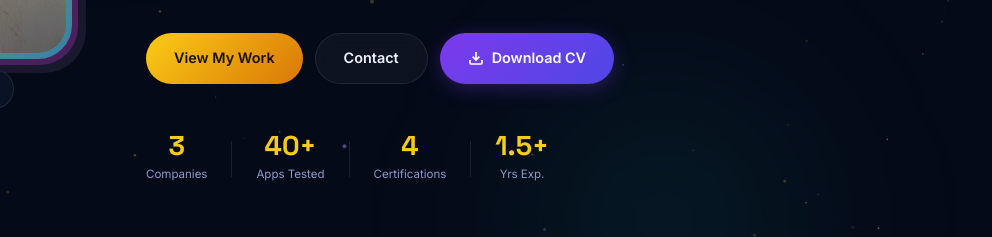
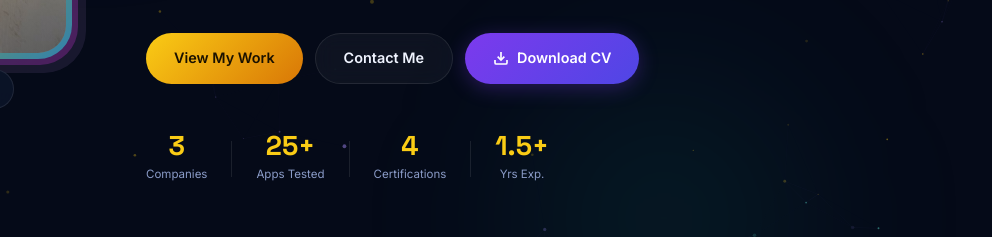
Before and after one commit to rohith8085/rohith8085.github.io, a plain HTML site: page index.html in a window 1280 px wide. Shown: the part 482-719 px from the top of the page, 288-1280 px from the left. Drawn offline with Linux system fonts and the light colour scheme.

Commit message:
Add files via upload

```diff
--- a/index.html
+++ b/index.html
@@ -85,7 +85,7 @@
         </p>
         <div class="hero-actions">
           <a href="#projects" class="btn btn-primary">View My Work</a>
-          <a href="#contact"  class="btn btn-ghost">Contact  </a>
+          <a href="#contact"  class="btn btn-ghost">Contact  Me </a>
           <a href="resume.pdf" download="Rohith_Krishna_Resume.pdf" class="btn btn-download">
             <svg width="16" height="16" viewBox="0 0 24 24" fill="none" stroke="currentColor" stroke-width="2.5"><path d="M21 15v4a2 2 0 0 1-2 2H5a2 2 0 0 1-2-2v-4"/><polyline points="7 10 12 15 17 10"/><line x1="12" y1="15" x2="12" y2="3"/></svg>
             Download CV
@@ -94,7 +94,7 @@
         <div class="hero-stats">
           <div class="stat"><span class="stat-num">3</span><span class="stat-label">Companies</span></div>
           <div class="stat-divider"></div>
-          <div class="stat"><span class="stat-num">40+</span><span class="stat-label">Apps Tested</span></div>
+          <div class="stat"><span class="stat-num">25+</span><span class="stat-label">Apps Tested</span></div>
           <div class="stat-divider"></div>
           <div class="stat"><span class="stat-num">4</span><span class="stat-label">Certifications</span></div>
           <div class="stat-divider"></div>
```
